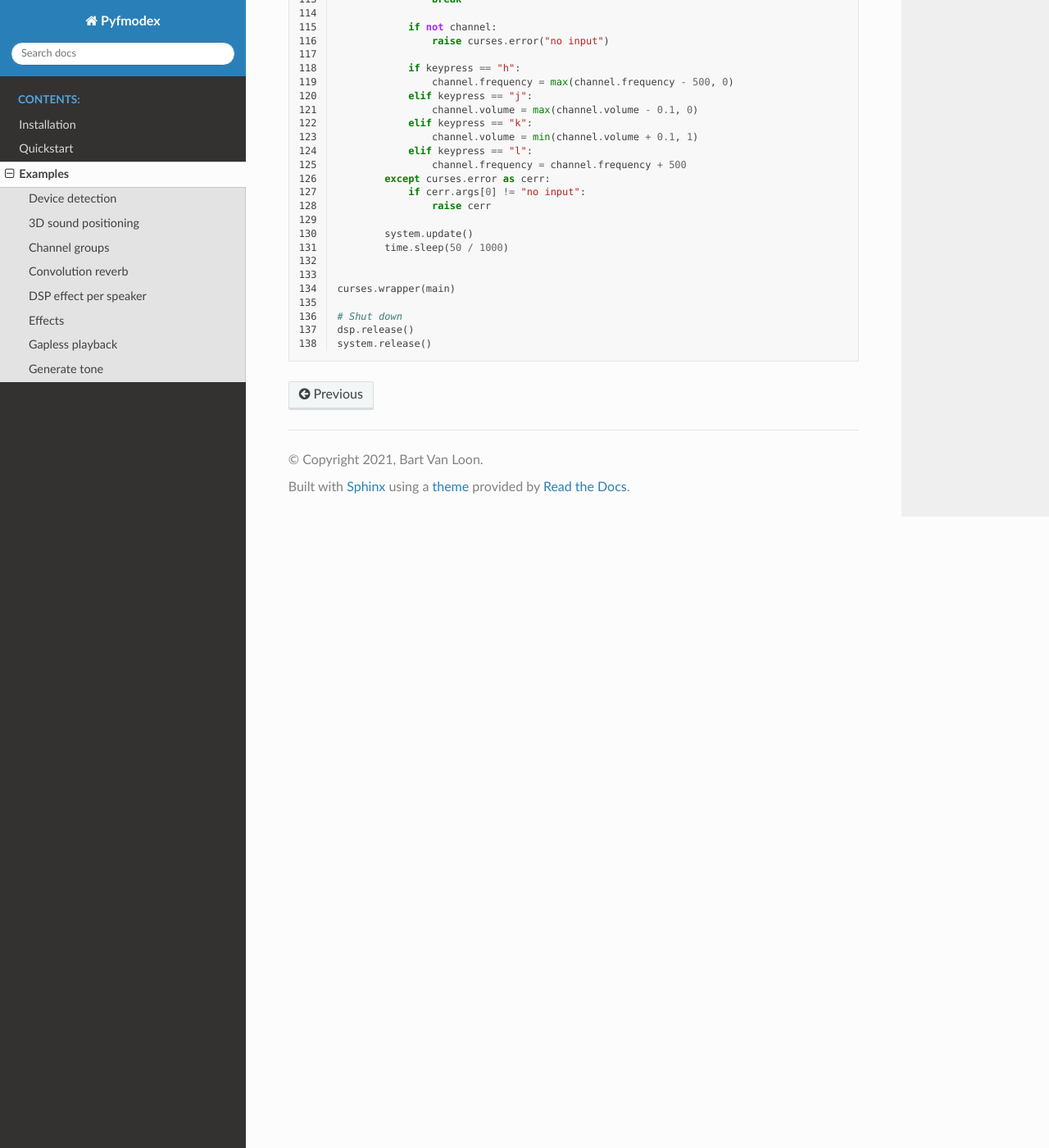
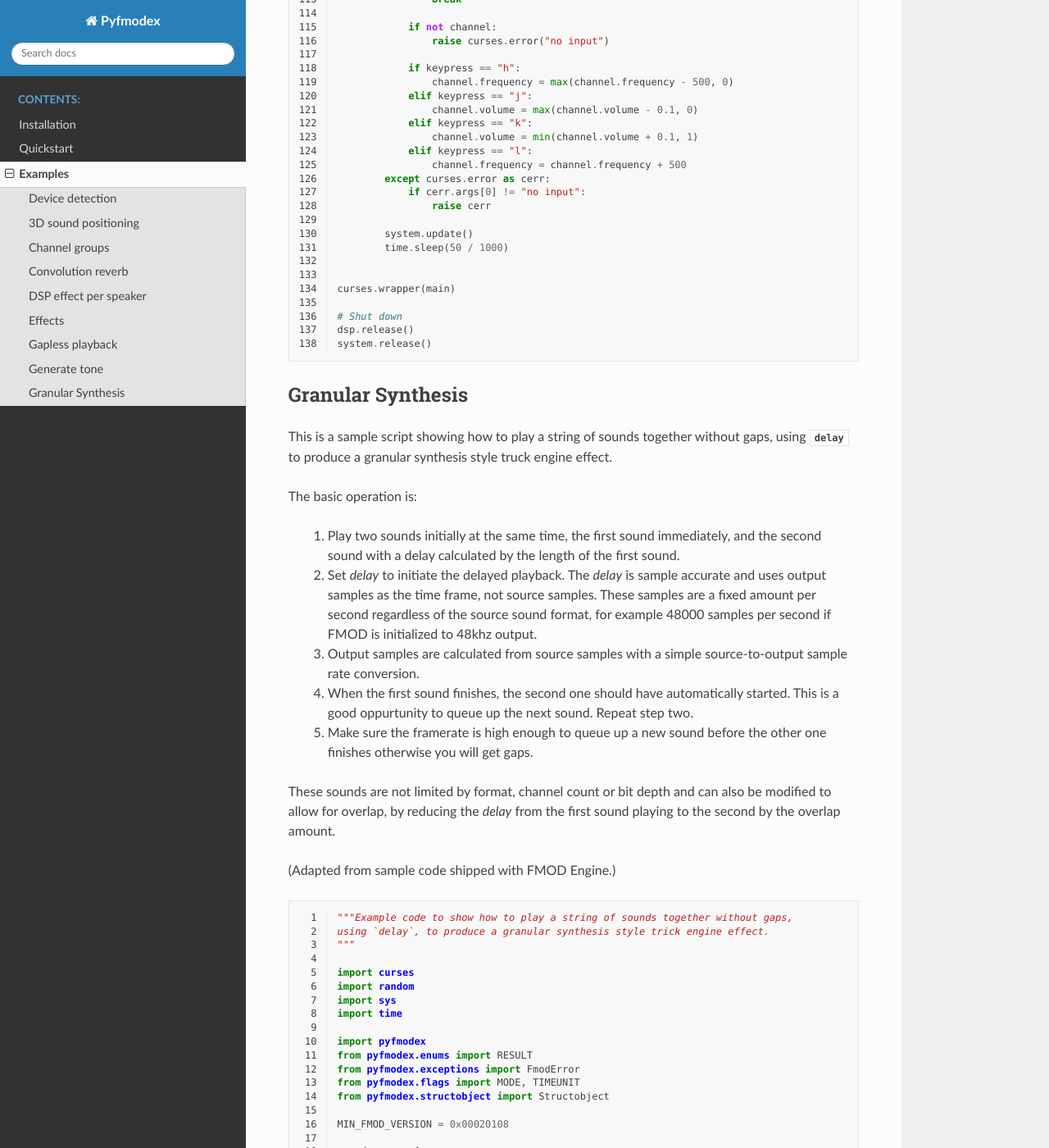
Before and after one commit to tyrylu/pyfmodex, a Sphinx documentation site: the page built from docs/usage/sample_code.rst, in a window 1280 px wide and 1400 px high, scrolled down 20869 px. Shown: the whole window at 82% size. Built offline with Sphinx 7.4.7 and the Read the Docs theme 2.0.0, drawn with Linux system fonts in a browser that asks for light colours; pages that are not in the unit, such as notebooks, are missing from menus; some of the changed text lies outside the part shown.

Commit message:
reimplemented granular_synth using pyfmodex

```diff
--- a/docs/sample_code/gapless_playback.py
+++ b/docs/sample_code/gapless_playback.py
@@ -150,7 +150,7 @@ def main(stdscr):
         "Press SPACE to toggle pause\n"
         "Press k to increase pitch\n"
         "Press j to decrease pitch\n"
-        "Press q to quit\n"
+        "Press q to quit"
     )
 
     while True:
--- /dev/null
+++ b/docs/sample_code/granular_synth.py
@@ -0,0 +1,160 @@
+"""Example code to show how to play a string of sounds together without gaps,
+using `delay`, to produce a granular synthesis style trick engine effect.
+"""
+
+import curses
+import random
+import sys
+import time
+
+import pyfmodex
+from pyfmodex.enums import RESULT
+from pyfmodex.exceptions import FmodError
+from pyfmodex.flags import MODE, TIMEUNIT
+from pyfmodex.structobject import Structobject
+
+MIN_FMOD_VERSION = 0x00020108
+
+soundnames = [
+    "media/granular/truck_idle_off_01.wav",
+    "media/granular/truck_idle_off_02.wav",
+    "media/granular/truck_idle_off_03.wav",
+    "media/granular/truck_idle_off_04.wav",
+    "media/granular/truck_idle_off_05.wav",
+    "media/granular/truck_idle_off_06.wav",
+]
+
+# Create a System object and initialize.
+system = pyfmodex.System()
+VERSION = system.version
+if VERSION < MIN_FMOD_VERSION:
+    print(
+        f"FMOD lib version {VERSION:#08x} doesn't meet "
+        f"minimum requirement of version {MIN_FMOD_VERSION:#08x}"
+    )
+    sys.exit(1)
+
+system.init(maxchannels=2)
+
+output_rate = system.software_format.sample_rate
+dsp_block_len = system.dsp_buffer_size.size
+master_channel_group = system.master_channel_group
+
+sounds = []
+for soundname in soundnames:
+    sounds.append(system.create_sound(soundname, mode=MODE.IGNORETAGS))
+
+
+def queue_next_sound(playingchannel=None):
+    """Queue the next sound."""
+    newsound = sounds[random.randrange(0, len(sounds))]
+    newchannel = system.play_sound(newsound, paused=True)
+
+    start_delay = 0
+    if playingchannel:
+        # Get the start time of the playing channel
+        start_delay = playingchannel.delay.dsp_start
+
+        # Grab the length of the playing sound, and its frequency, so we can
+        # calculate where to place the new sound on the time line
+        sound_len = playingchannel.current_sound.get_length(TIMEUNIT.PCM)
+        freq = playingchannel.frequency
+
+        # Now calculate the length of the sound in 'output samples'. For
+        # instance,  if a 44khz sound is 22050 samples long, and the output
+        # rate is 48khz, then we want to delay by 24000 output samples
+        sound_len = int(sound_len / freq * output_rate)
+
+        # Add output rate adjusted sound length to the clock value of the
+        # sound that is currently playing
+        start_delay += sound_len
+    else:
+        start_delay = newchannel.dsp_clock.parent_clock
+        start_delay += 2 * dsp_block_len
+
+    # Set the delay of the new sound to the end of the old sound
+    newchannel.delay = Structobject(
+        dsp_start=start_delay, dsp_end=0, stop_channels=False
+    )
+
+    # Randomize pitch/volume to make it sound more realistic / random
+    newchannel.frequency *= (
+        1 + random.uniform(-1, 1) * 0.02
+    )  # @22khz, range fluctuates from 21509 to 22491
+
+    newchannel.volume *= 1 - random.random() * 0.2  # 0.8 to 1.0
+
+    newchannel.paused = False
+
+    return newchannel
+
+
+# Main loop
+def main(stdscr):
+    """Draw a simple TUI, grab keypresses and let the user manipulate the
+    channel paused state.
+    """
+    stdscr.clear()
+    stdscr.nodelay(True)
+
+    # Create small visual display
+    stdscr.addstr(
+        "====================================\n"
+        "Granular Synthesis SetDelay Example.\n"
+        "====================================\n"
+        "\n"
+        "Press SPACE to toggle pause\n"
+        "Press q to quit"
+    )
+
+    # Kick off the first two sounds. First one is immediate, second one will be
+    # triggered to start after the first one.
+    channels = []
+    channels.append(queue_next_sound())
+    channels.append(queue_next_sound(channels[0]))
+
+    slot = 0
+    while True:
+        paused_state = "paused" if master_channel_group.paused else "playing"
+
+        stdscr.move(7, 0)
+        stdscr.clrtoeol()
+        stdscr.addstr(f"Channels are {paused_state}")
+
+        # Replace the sound that just finished with a new sound, to create
+        # endless seamless stitching!
+        try:
+            is_playing = channels[slot].is_playing
+        except FmodError as fmoderror:
+            if fmoderror.result != RESULT.INVALID_HANDLE:
+                raise fmoderror
+
+        if not is_playing and not master_channel_group.paused:
+            # Replace sound that just ended with a new sound, queued up to
+            # trigger exactly after the other sound ends
+            channels[slot] = queue_next_sound(channels[1 - slot])
+            slot = 1 - slot  # flip
+
+        # Listen to the user
+        try:
+            keypress = stdscr.getkey()
+            if keypress == " ":
+                master_channel_group.paused = not master_channel_group.paused
+            elif keypress == "q":
+                break
+        except curses.error as cerr:
+            if cerr.args[0] != "no input":
+                raise cerr
+
+        system.update()
+        # If you wait too long, ie longer than the length of the shortest
+        # sound, you will get gaps.
+        time.sleep(10 / 1000)
+
+
+curses.wrapper(main)
+
+# Shut down
+for sound in sounds:
+    sound.release()
+system.release()
--- a/docs/usage/sample_code.rst
+++ b/docs/usage/sample_code.rst
@@ -104,3 +104,38 @@ disconnecting DSP units.
 .. literalinclude:: ../sample_code/generate_tone.py
    :linenos:
    :language: python
+
+Granular Synthesis
+------------------
+
+This is a sample script showing how to play a string of sounds together without
+gaps, using :py:attr:`~pyfmodex.channel_control.ChannelControl.delay` to
+produce a granular synthesis style truck engine effect.
+
+The basic operation is:
+
+ #. Play two sounds initially at the same time, the first sound immediately,
+    and the second sound with a delay calculated by the length of the first
+    sound.
+ #. Set `delay` to initiate the delayed playback. The `delay` is sample
+    accurate and uses output samples as the time frame, not source samples.
+    These samples are a fixed amount per second regardless of the source sound
+    format, for example 48000 samples per second if FMOD is initialized to
+    48khz output.
+ #. Output samples are calculated from source samples with a simple
+    source-to-output sample rate conversion.
+ #. When the first sound finishes, the second one should have automatically
+    started. This is a good oppurtunity to queue up the next sound. Repeat step
+    two.
+ #. Make sure the framerate is high enough to queue up a new sound before the
+    other one finishes otherwise you will get gaps.
+
+These sounds are not limited by format, channel count or bit depth and can also
+be modified to allow for overlap, by reducing the `delay` from the first sound
+playing to the second by the overlap amount.
+
+(Adapted from sample code shipped with FMOD Engine.)
+
+.. literalinclude:: ../sample_code/granular_synth.py
+   :linenos:
+   :language: python
```
Also changed, not shown: 1 other file.
